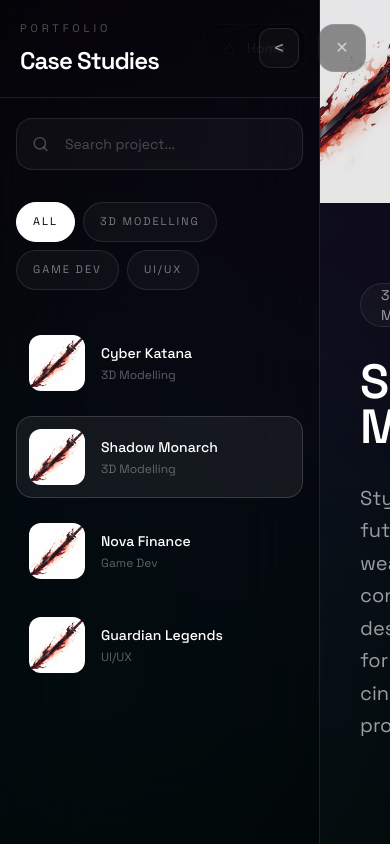
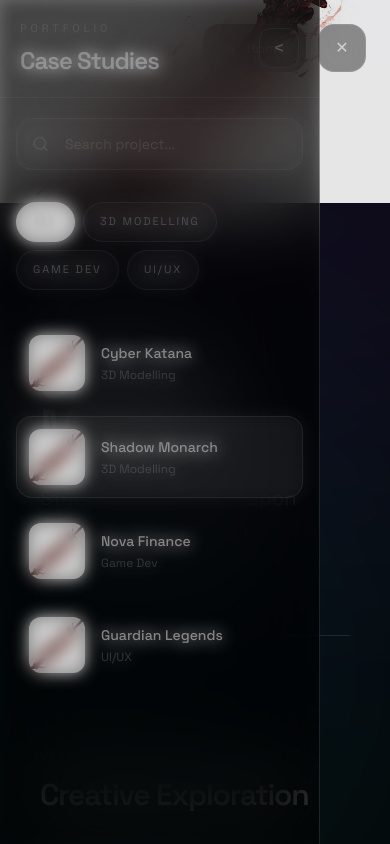
Before and after one commit to sincaix/imrastudio, a Next.js app: page /portfolio/Shadow-Monarch in a window 390 px wide. Built offline with nearby package versions, Linux system fonts and the light colour scheme.

Commit message:
update CTA section

```diff
--- a/src/app/portfolio/[slug]/page.js
+++ b/src/app/portfolio/[slug]/page.js
@@ -56,14 +56,19 @@ export default function PortfolioDetailPage(props) {
       {/* sidebar */}
         <motion.aside
         initial={false}
-        animate={{
-            width: sidebarOpen ? 320 : 96,
-        }}
+
+        animate={
+            typeof window !== "undefined" && window.innerWidth < 768
+            ? { x: sidebarOpen ? 0 : -320 }
+            : { width: sidebarOpen ? 320 : 96 }
+        }
+
         transition={{
             duration: 0.35,
             ease: "easeInOut",
         }}
-        className="relative z-50 h-screen border-r border-white/10 bg-black/40 backdrop-blur-2xl overflow-hidden shrink-0"
+
+        className="md:relative fixed left-0 top-0 z-50 w-[320px] h-screen border-r border-white/10 bg-black/40 backdrop-blur-2xl overflow-hidden shrink-0"
         >
 
         {/* top */}
@@ -93,6 +98,24 @@ export default function PortfolioDetailPage(props) {
             </button>
             </div>
         </div>
+
+        {!sidebarOpen && (
+
+        <button
+        onClick={() => setSidebarOpen(true)}
+        className="fixed left-5 top-5 z-[120] w-14 h-14 rounded-2xl border border-white/10 bg-black/50 backdrop-blur-2xl flex items-center justify-center text-white/70 text-xl hover:bg-white/[0.08] hover:text-white transition-all duration-300 md:hidden"
+        >
+        ☰
+        </button>
+
+        )}
+
+        {sidebarOpen && (
+        <div
+            onClick={() => setSidebarOpen(false)}
+            className="fixed inset-0 z-40 bg-black/20 backdrop-blur-sm md:hidden"
+        />
+        )}
 
         {/* content */}
         <div className="flex-1 overflow-y-auto px-4 py-5">
```
